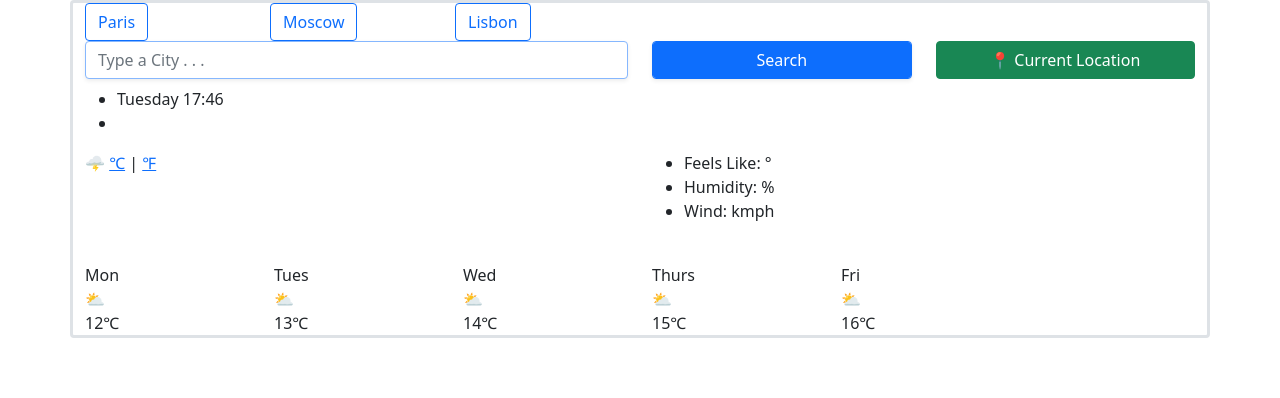
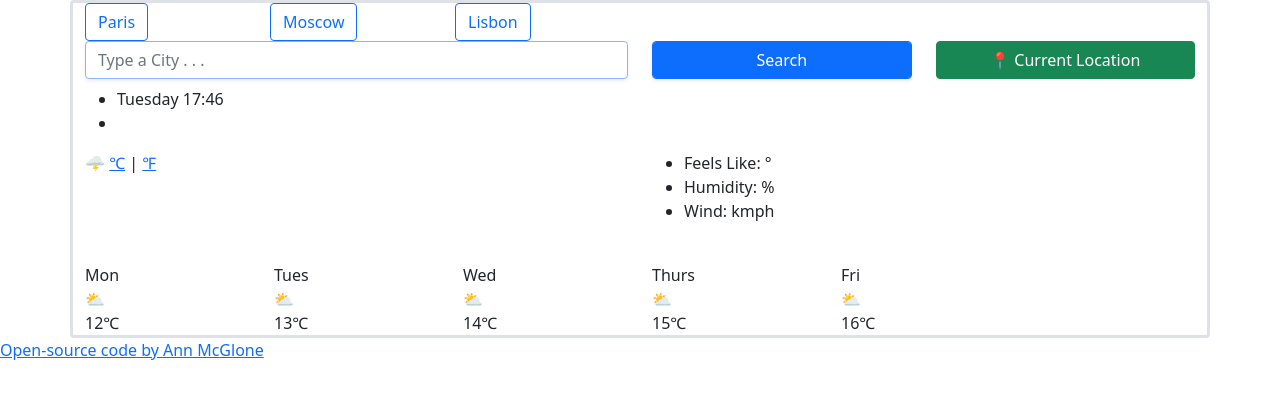
Before and after one commit to inksp0ts09/weatherApp, a website built with Parcel: page index.html in a window 1280 px wide. Built offline with nearby package versions, Linux system fonts and the light colour scheme; no server answers.

Commit message:
Added link to Netlify

```diff
--- a/index.html
+++ b/index.html
@@ -146,6 +146,9 @@
         <div id="temp5" class="temperature-5day col-2">16℃</div>
       </div>
     </div>
+    <a href="https://practical-thompson-8ef486.netlify.app/" class="href"
+      >Open-source code by Ann McGlone</a
+    >
     <script src="script.js"></script>
   </body>
 </html>
```
